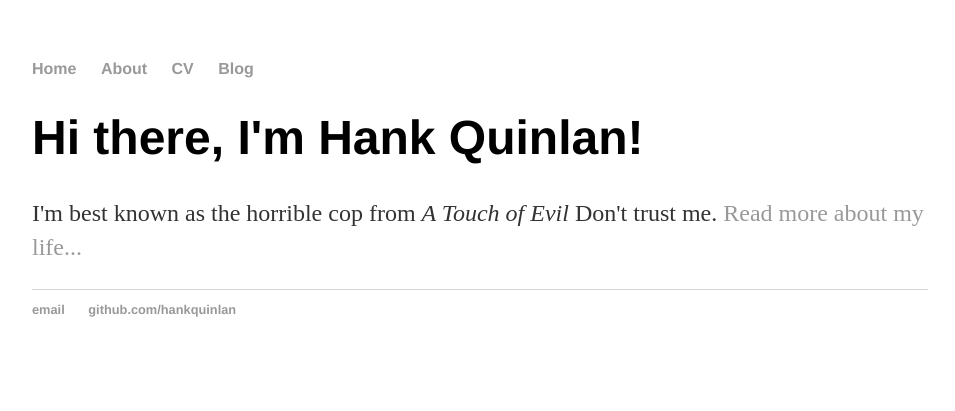
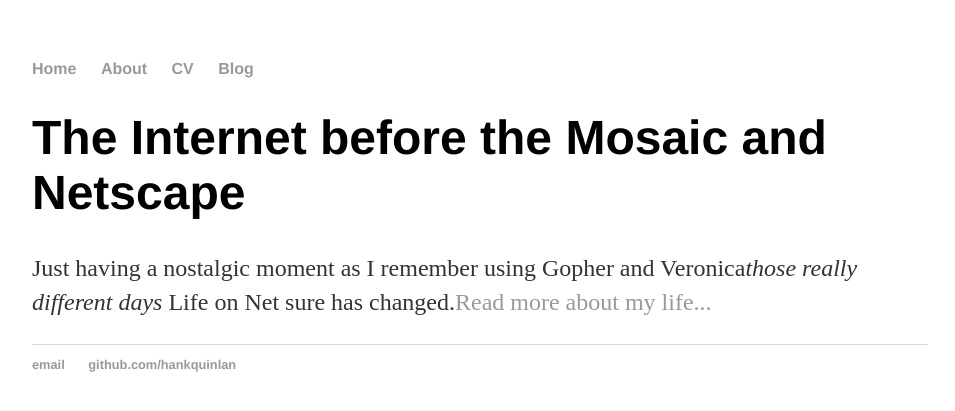
Before and after one commit to csclarke/csclarke.github.io, a Jekyll site: the page built from about/index.html, in a window 1280 px wide. Shown: the top 411 px of the page, without its empty margins (160-1115 px from the left). Built offline with Jekyll 4.4.1, drawn with Linux system fonts in a browser that asks for light colours.

Commit message:
Update index.html

```diff
--- a/about/index.html
+++ b/about/index.html
@@ -3,6 +3,7 @@ layout: default
 title: Hank Quinlan, Horrible Cop
 ---
 <div class="blurb">
-	<h1>Hi there, I'm Hank Quinlan!</h1>
-	<p>I'm best known as the horrible cop from <em>A Touch of Evil</em> Don't trust me. <a href="/about">Read more about my life...</a></p>
+<h1>The Internet before the Mosaic and Netscape</h1>
+
+<p>Just having a nostalgic moment as I remember using Gopher and Veronica<em>those really different days</em> Life on Net sure has changed.<a href="/about">Read more about my life...</a></p>
 </div><!-- /.blurb -->
```
